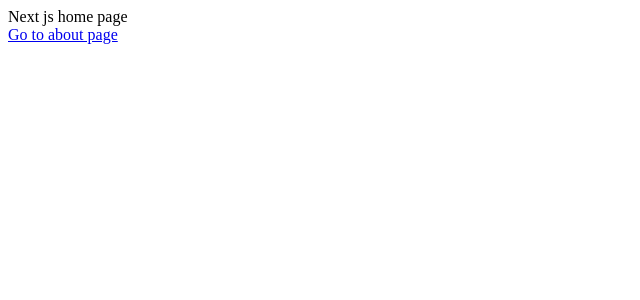
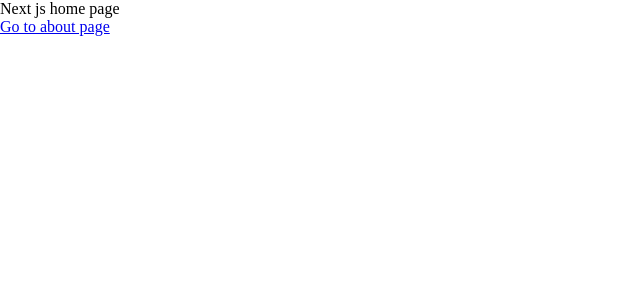
Before and after one commit to uwigem/uwigem.com, a Next.js app: page / in a window 1280 px wide. Shown: the top 300 px of the page, without its empty margins (0-640 px from the left). Built offline with nearby package versions, Linux system fonts and the light colour scheme.

Commit message:
Updated global styles to remove padding and margin

```diff
--- /dev/null
+++ b/global_constants/Global_Styles.css
@@ -0,0 +1,9 @@
+html {
+  padding: 0px;
+  margin: 0px;
+}
+
+body {
+  padding: 0px;
+  margin: 0px;
+}
--- a/pages/index.js
+++ b/pages/index.js
@@ -1,4 +1,5 @@
 import Link from 'next/link';
+import '../global_constants/Global_Styles.css';
 
 export default () => <>
     <div>Next js home page</div>
```
Also changed, not shown: 1 other file (tests, documents, lock files or other folders).
